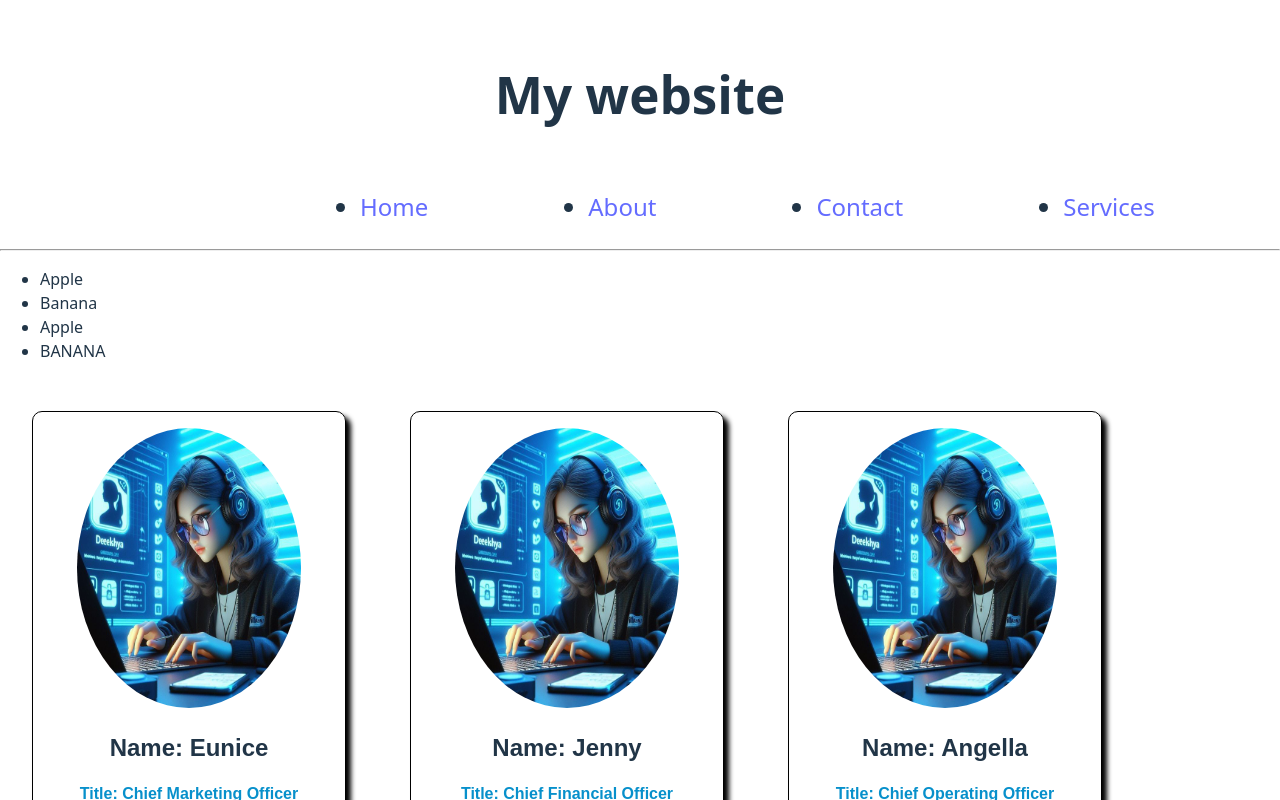
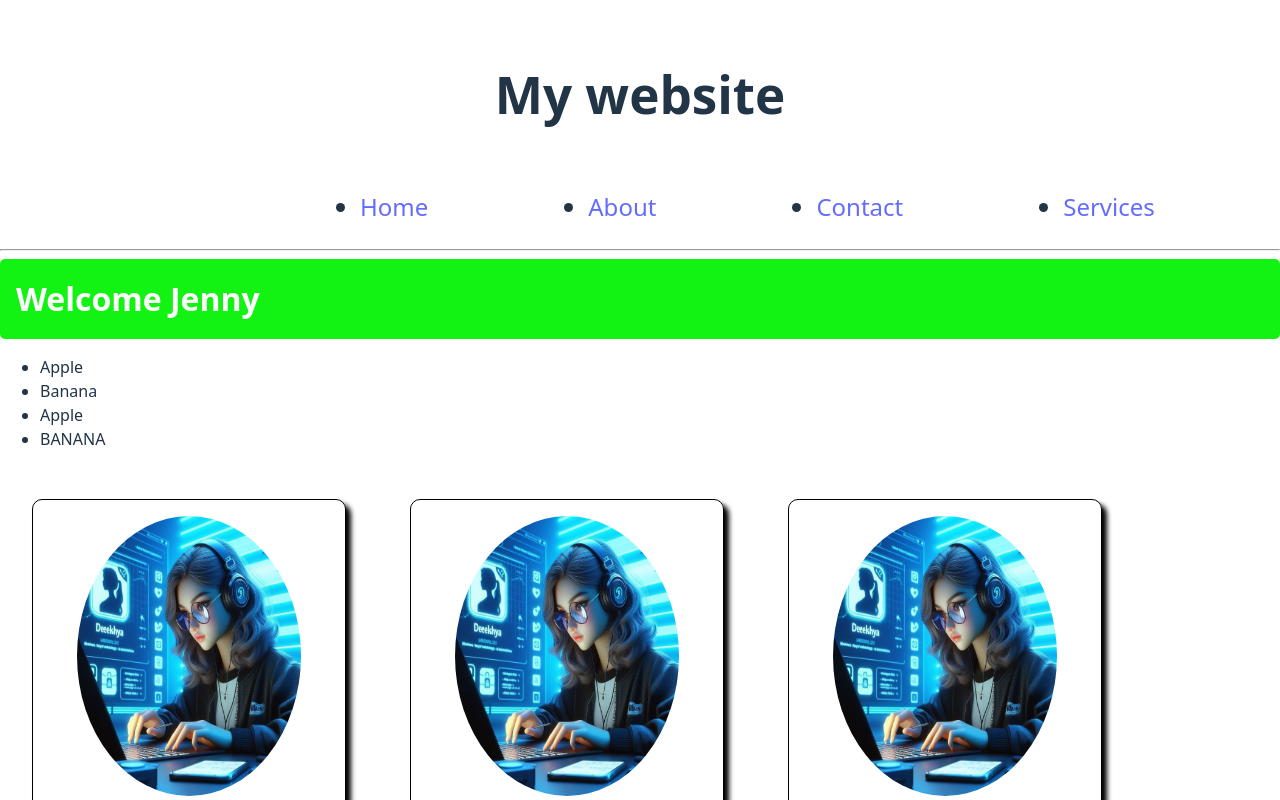
Before and after one commit to ijenny77/react-course, a React (Vite) app: page / in a window 1280 px wide. Shown: the top 800 px of the page. Built offline with nearby package versions, Linux system fonts and the light colour scheme.

Commit message:
Introduction to conditional rendering in react

```diff
--- a/src/App.jsx
+++ b/src/App.jsx
@@ -3,10 +3,12 @@ import Footer from './footer.jsx'
 import Food from './Food.jsx'
 import Card from './Card.jsx'
 import Button from './Button.jsx'
+import UserGreeting from './UserGreeting.jsx'
 function App(){
     return(
         <>
             <Header/>
+            <UserGreeting isLoggedIn={true} username='Jenny' />
             <Food/>
             <Card name="Eunice" title="Chief Marketing Officer" isDesigner={true}/>
             <Card name="Jenny" title="Chief Financial Officer" isDesigner={true}/>
--- /dev/null
+++ b/src/UserGreeting.jsx
@@ -0,0 +1,12 @@
+import propTypes from "prop-types";
+function UserGreeting({isLoggedIn = false,username = "Guest" }){
+    const welcomeMesssage = <h2 className="welcome-message">Welcome {username}</h2>
+    const loginPrompt = <h2 className="login-prompt">Please Login to continue</h2>
+    return isLoggedIn ? welcomeMesssage : loginPrompt ;
+}
+UserGreeting.propTypes = {
+    isLoggedIn:propTypes.bool,
+    username:propTypes.string,
+}
+
+export default UserGreeting
--- a/src/index.css
+++ b/src/index.css
@@ -88,3 +88,21 @@ h1 {
   color: rgb(7, 144, 203);
   font-weight: 700;
 }
+
+.welcome-message{
+  font-size: 2rem;
+  background-color: rgb(19, 243, 19);
+  color: white;
+  padding:1rem;
+  border-radius: 5px;
+  margin: 0;
+}
+
+.login-prompt{
+  font-size: 2rem;
+  background-color: rgb(243, 38, 19);
+  color: white;
+  padding:1rem;
+  border-radius: 5px;
+  margin: 0;
+}
```
